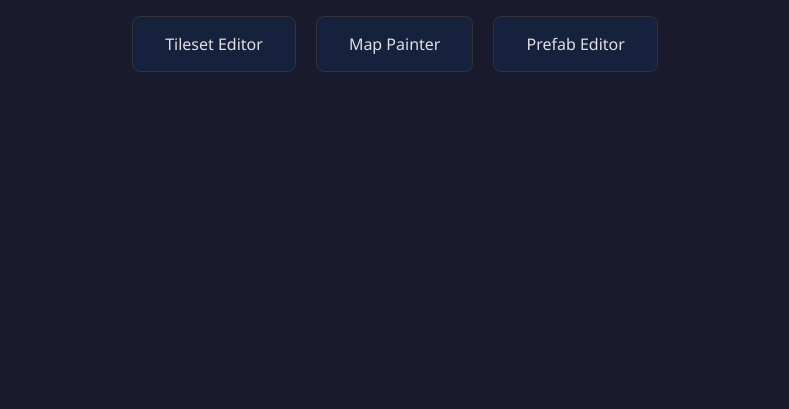
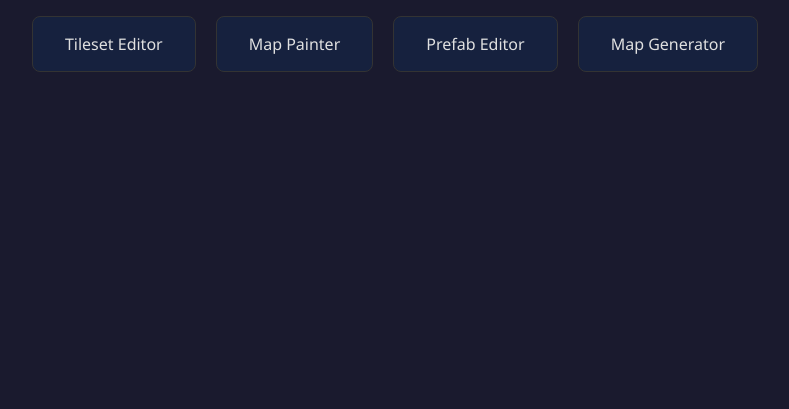
Before and after one commit to tayl0r/excaliburjs-autotiled, a website built with Vite: page index.html in a window 1280 px wide. Shown: the part 391-800 px from the top of the page, without its empty margins (245-1034 px from the left). Built offline with nearby package versions, Linux system fonts and the light colour scheme.

Commit message:
feat: add map generator link to index page
Co-Authored-By: Claude Opus 4.6 <noreply@anthropic.com>

```diff
--- a/index.html
+++ b/index.html
@@ -24,6 +24,7 @@
       <a href="/tools/tileset-editor/">Tileset Editor</a>
       <a href="/tools/map-painter/">Map Painter</a>
       <a href="/tools/prefab-editor/">Prefab Editor</a>
+      <a href="/tools/map-generator/">Map Generator</a>
     </div>
   </div>
 </body>
```
